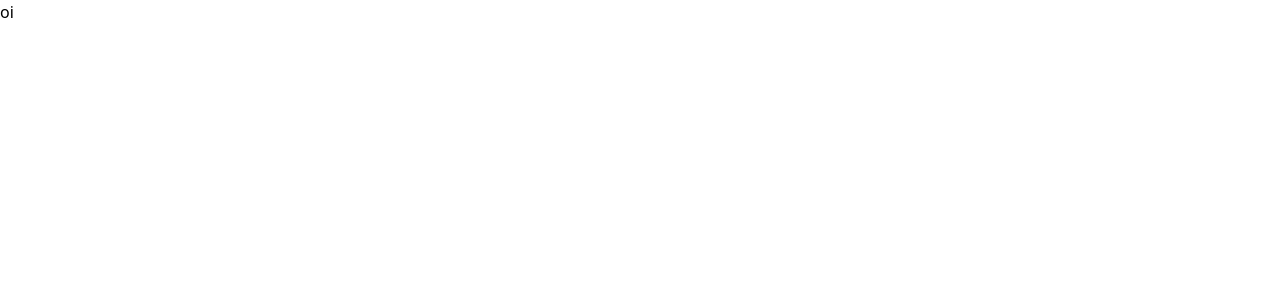
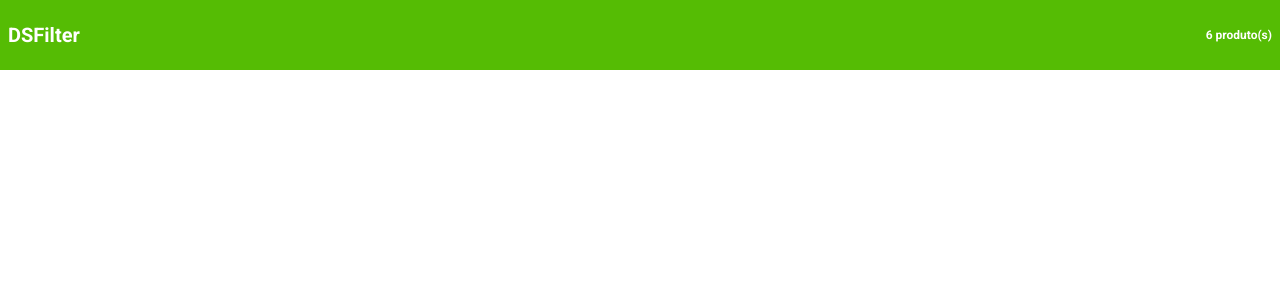
Before and after one commit to Ital023/ds-list, a React (Vite) app: page / in a window 1280 px wide. Shown: the top 300 px of the page. Built offline with nearby package versions, Linux system fonts and the light colour scheme.

Commit message:
feat: Header component

```diff
--- a/index.html
+++ b/index.html
@@ -1,9 +1,15 @@
-<!doctype html>
+<!DOCTYPE html>
 <html lang="en">
   <head>
     <meta charset="UTF-8" />
     <link rel="icon" type="image/svg+xml" href="/vite.svg" />
     <meta name="viewport" content="width=device-width, initial-scale=1.0" />
+    <link rel="preconnect" href="https://fonts.googleapis.com" />
+    <link rel="preconnect" href="https://fonts.gstatic.com" crossorigin />
+    <link
+      href="https://fonts.googleapis.com/css2?family=Roboto:ital,wght@0,100;0,300;0,400;0,500;0,700;0,900;1,100;1,300;1,400;1,500;1,700;1,900&display=swap"
+      rel="stylesheet"
+    />
     <title>DsList</title>
   </head>
   <body>
--- a/src/App.tsx
+++ b/src/App.tsx
@@ -1,5 +1,7 @@
+import Header from "./components/Header";
+
 export default function App() {
   return (
-    <h1>oi</h1>
+    <Header />
   );
 }
--- /dev/null
+++ b/src/components/Header/index.tsx
@@ -0,0 +1,10 @@
+export default function Header() {
+  return (
+    <header className="h-18 bg-primary flex justify-center content-center">
+      <div className="container px-2 flex flex-row justify-between items-center h-full">
+        <h2 className="font-bold text-xl text-tertiary">DSFilter</h2>
+        <p className="font-bold text-xs text-tertiary">6 produto(s)</p>
+      </div>
+    </header>
+  );
+}
--- a/src/index.css
+++ b/src/index.css
@@ -1,3 +1,7 @@
 @tailwind base;
 @tailwind components;
 @tailwind utilities;
+
+* {
+    font-family: "Roboto", sans-serif;
+}
--- a/tailwind.config.js
+++ b/tailwind.config.js
@@ -10,6 +10,9 @@ export default {
         primary: '#55BC04',
         secondary: '#C2C2C2',
         tertiary: '#FFFFFF',
+      },
+      spacing: {
+        '18': '4.375rem',
       }
     },
   },
```
